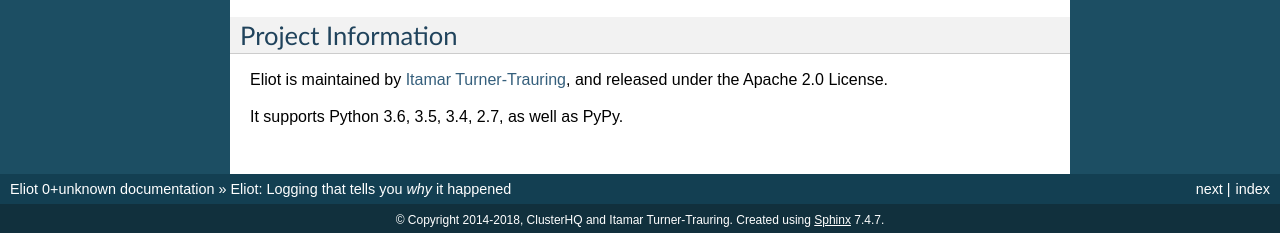
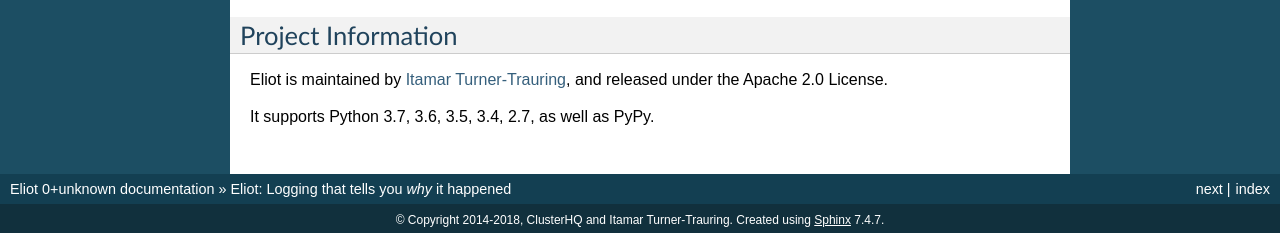
Before and after one commit to itamarst/eliot, a Sphinx documentation site: the page built from docs/source/index.rst, in a window 1280 px wide. Shown: the part 964-1197 px from the top of the page. Built offline with Sphinx 7.4.7, drawn with Linux system fonts in a browser that asks for light colours; pages that are not in the unit, such as notebooks, are missing from menus.

Commit message:
Add infrastructure and docs updates for 3.7.

```diff
--- a/README.rst
+++ b/README.rst
@@ -13,7 +13,8 @@
 Eliot works well within a single process, but can also be used across multiple processes to trace causality across a distributed system.
 Eliot is only used to generate your logs; you will still need tools like Logstash and ElasticSearch to aggregate and store logs if you are using multiple processes.
 
-Eliot supports Python 2.7, 3.4, 3.5, 3.6 and PyPy. It is maintained by Itamar Turner-Trauring, and released under the Apache 2.0 License.
+Eliot supports Python 2.7, 3.4, 3.5, 3.6, 3.7 and PyPy.
+It is maintained by Itamar Turner-Trauring, and released under the Apache 2.0 License.
 
 * `Read the documentation <https://eliot.readthedocs.io>`_.
 * Download from `PyPI`_.
--- a/docs/source/index.rst
+++ b/docs/source/index.rst
@@ -50,4 +50,4 @@
 
 Eliot is maintained by `Itamar Turner-Trauring <mailto:itamar@itamarst.org>`_, and released under the Apache 2.0 License.
 
-It supports Python 3.6, 3.5, 3.4, 2.7, as well as PyPy.
+It supports Python 3.7, 3.6, 3.5, 3.4, 2.7, as well as PyPy.
--- a/setup.py
+++ b/setup.py
@@ -23,6 +23,7 @@
         'Programming Language :: Python :: 3.4',
         'Programming Language :: Python :: 3.5',
         'Programming Language :: Python :: 3.6',
+        'Programming Language :: Python :: 3.7',
         'Programming Language :: Python :: Implementation :: CPython',
         'Programming Language :: Python :: Implementation :: PyPy',
         'Topic :: System :: Logging',
```
Also changed, not shown: .travis.yml, 1 other file.
